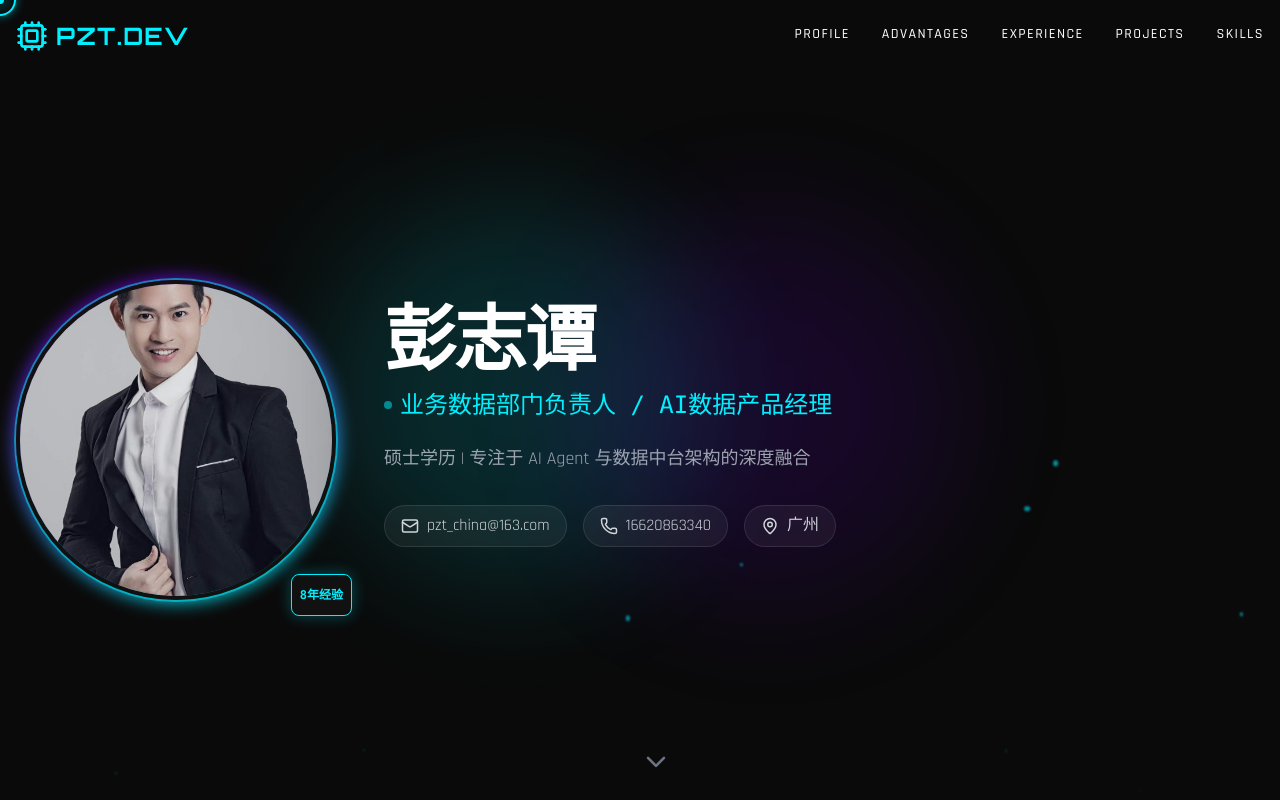
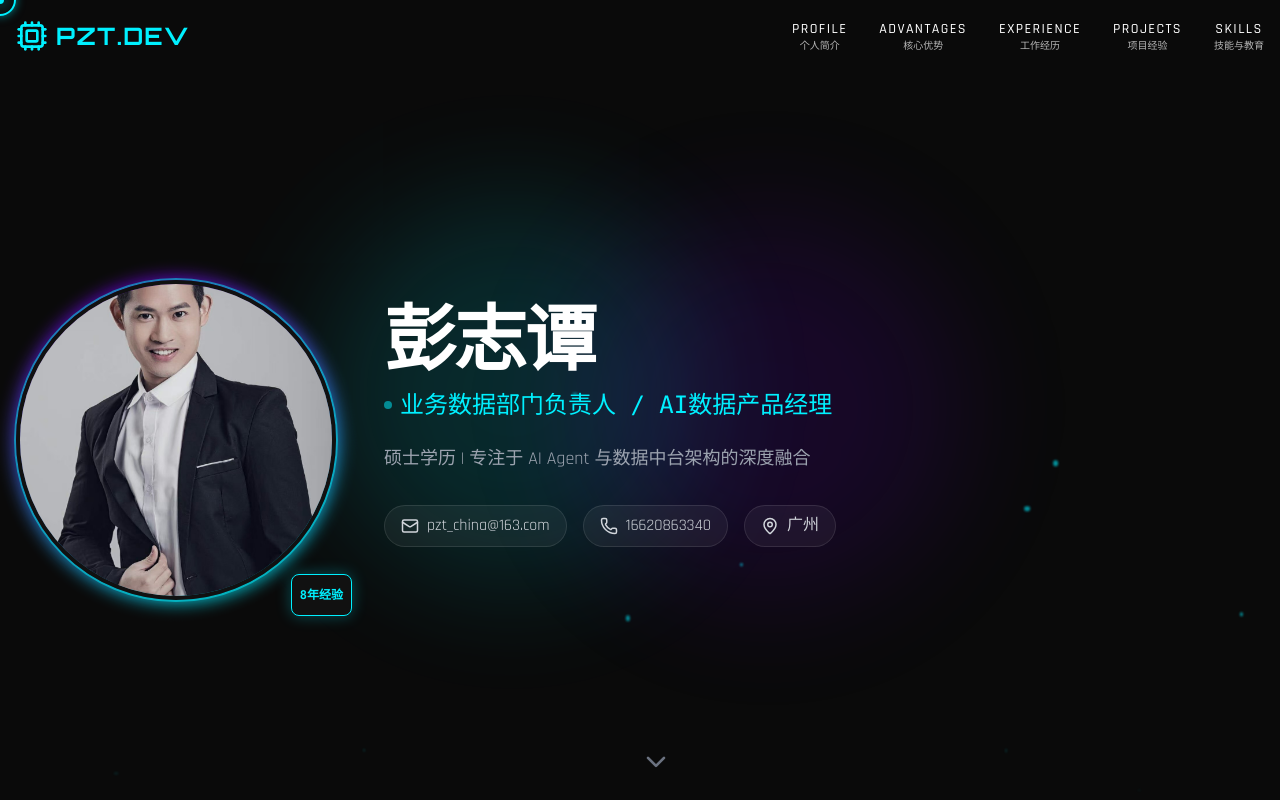
Before and after one commit to pengzhitan/Resume, a React (Vite) app: page / in a window 1280 px wide. Shown: the top 800 px of the page. Built offline with nearby package versions, Linux system fonts and the light colour scheme.

Commit message:
fix: add missing label property to navItems

```diff
--- a/src/components/Navbar.tsx
+++ b/src/components/Navbar.tsx
@@ -3,11 +3,11 @@ import { motion, AnimatePresence } from 'framer-motion';
 import { Menu, X, Cpu } from 'lucide-react';
 
 const navItems = [
-  { name: 'Profile', href: '#hero' },
-  { name: 'Advantages', href: '#advantages' },
-  { name: 'Experience', href: '#experience' },
-  { name: 'Projects', href: '#projects' },
-  { name: 'Skills', href: '#skills' },
+  { name: 'Profile', label: '个人简介', href: '#hero' },
+  { name: 'Advantages', label: '核心优势', href: '#advantages' },
+  { name: 'Experience', label: '工作经历', href: '#experience' },
+  { name: 'Projects', label: '项目经验', href: '#projects' },
+  { name: 'Skills', label: '技能与教育', href: '#skills' },
 ];
 
 export const Navbar = () => {
```
